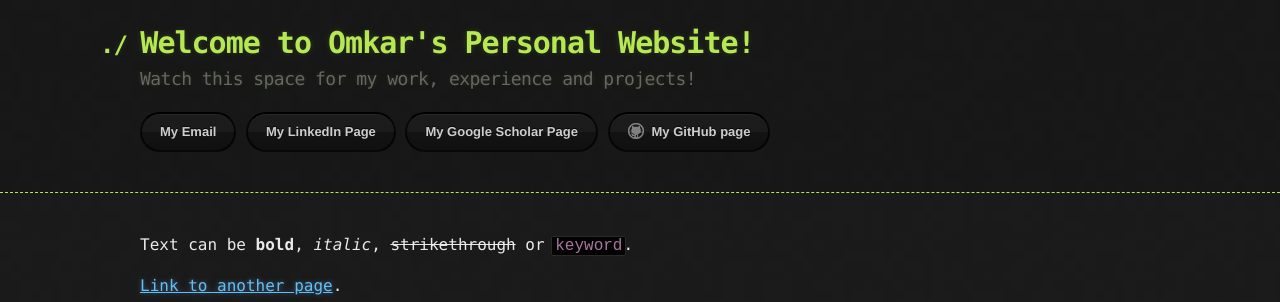
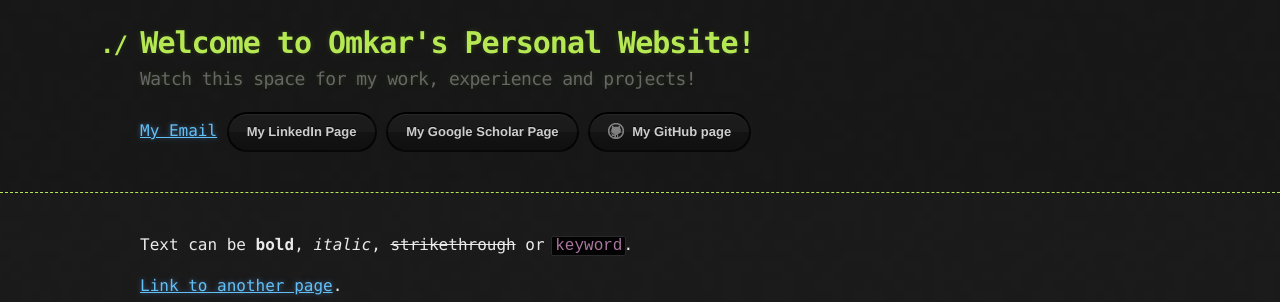
Before and after one commit to osabnis/osabnis.github.io, a Jekyll site: the page built from index.md, in a window 1280 px wide. Shown: the top 302 px of the page. Built offline with Jekyll 4.4.1, drawn with Linux system fonts in a browser that asks for light colours.

Commit message:
Update default.html

```diff
--- a/_layouts/default.html
+++ b/_layouts/default.html
@@ -4,6 +4,7 @@
     <meta charset='utf-8'>
     <meta http-equiv="X-UA-Compatible" content="IE=edge">
     <meta name="viewport" content="width=device-width, initial-scale=1">
+    <link rel="shortcut icon" type="image/x-icon" href="final_logo.png">
     <link rel="stylesheet" href="{{ '/assets/css/style.css?v=' | append: site.github.build_revision | relative_url }}">
     {% include head-custom.html %}
 
@@ -20,8 +21,8 @@
         <h2>{{ site.description | default: site.github.project_tagline }}</h2>
         <section id="Links">
           {% if site.show_downloads %}
-            <a href="mailto:omkar.sabnis98@gmail.com" class="btn">My Email</a>
-            <a href="https://www.linkedin.com/in/ovs3103/" class="btn">My LinkedIn Page</a>
+            <a href="mailto:omkar.sabnis98@gmail.com" class="mail-button">My Email</a>
+            <a href="https://www.linkedin.com/in/ovs3103/" class="btn btn-linkedin">My LinkedIn Page</a>
             <a href="https://scholar.google.com/citations?user=XCZbtzgAAAAJ&hl=en&oi=ao" class="btn">My Google Scholar Page</a>
           {% endif %}
           <a href="https://github.com/osabnis" class="btn btn-github"><span class="icon"></span>My GitHub page</a>
```
